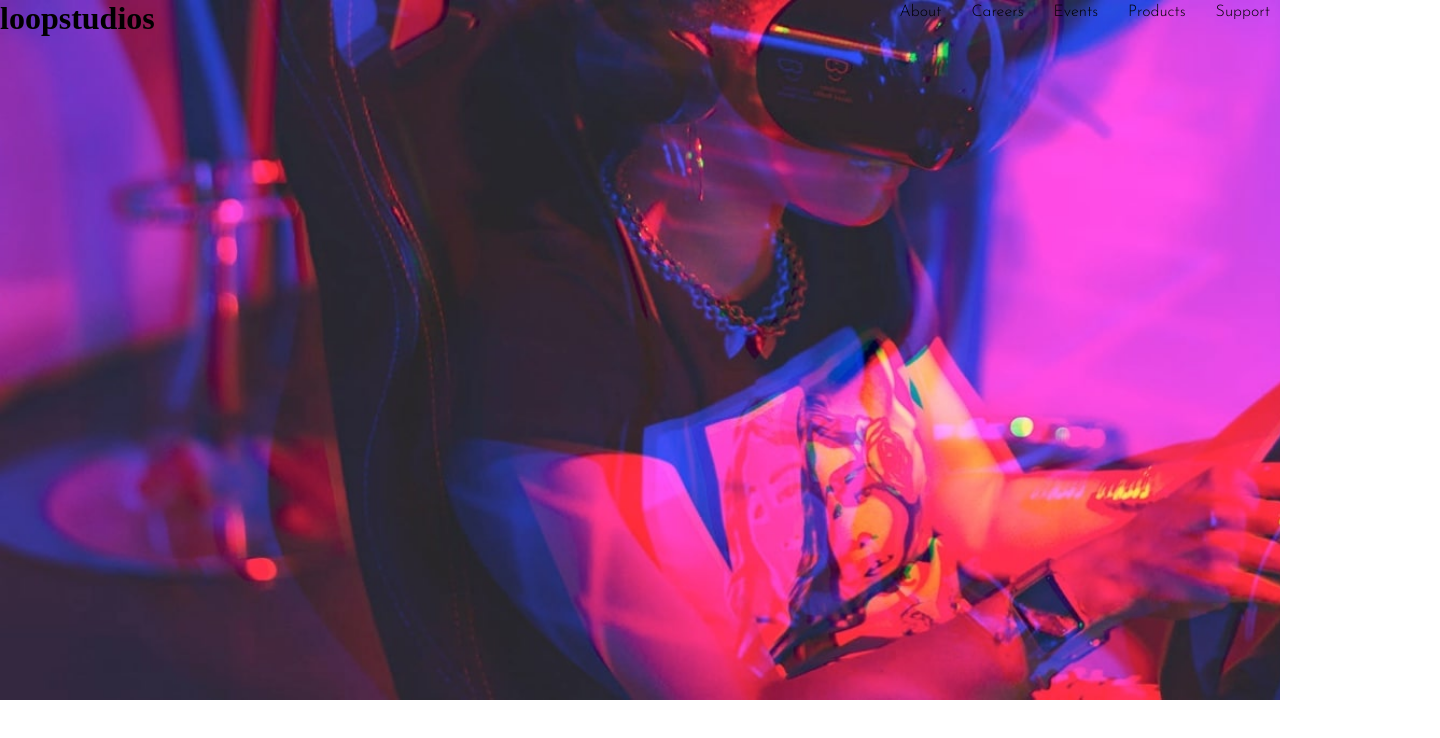
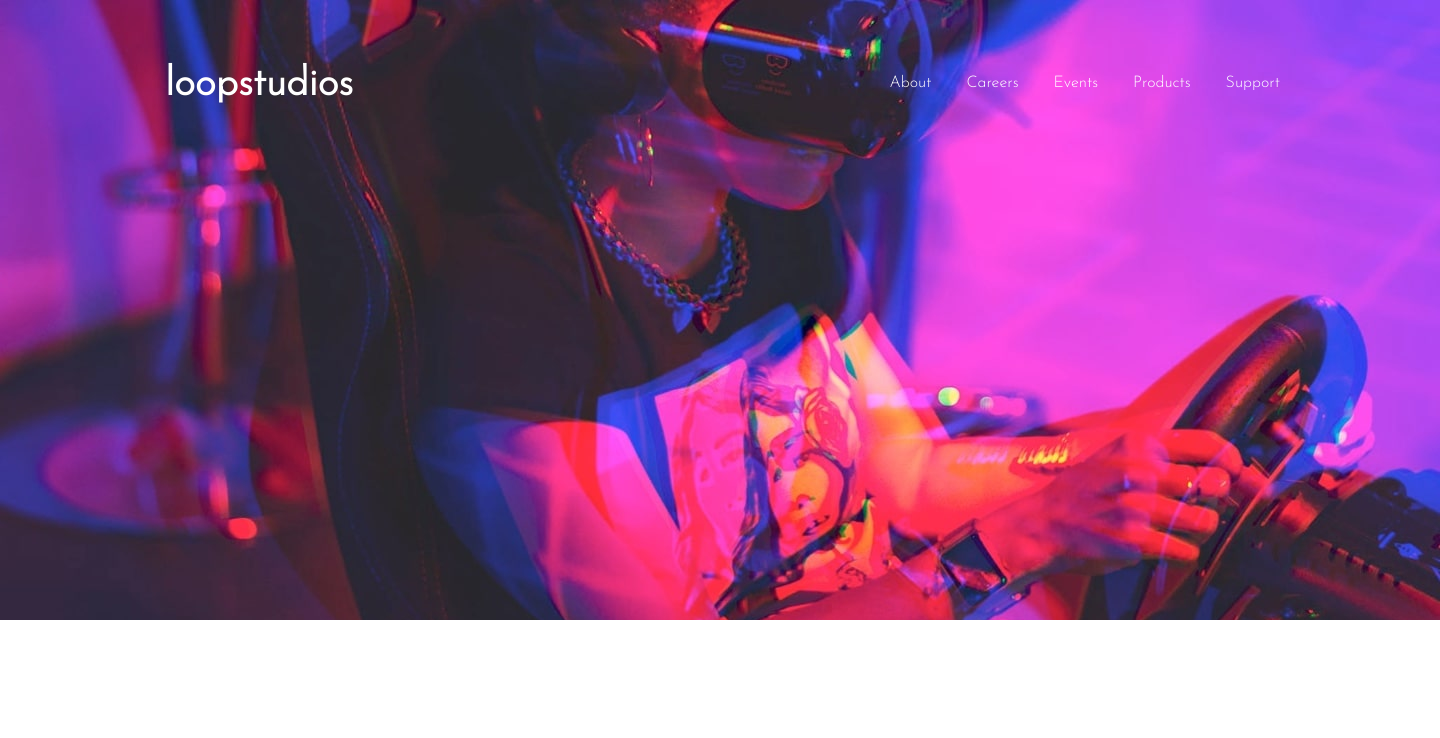
Before and after one commit to jdanymc/minihackaton, a plain HTML site: page index.html in a window 1280 px wide. Shown: the whole page, 1440 px wide, since content can reach past the window. Drawn offline with Linux system fonts and the light colour scheme.

Commit message:
2nd commit

```diff
--- a/css/style.css
+++ b/css/style.css
@@ -1,26 +1,49 @@
 * {
-  margin: 0;
+  margin: 0px;
   box-sizing: border-box;
-  padding: 1000;
+  padding: 0px;
 }
 
 header {
   display: flex;
-  flex-direction: row;
   justify-content: space-between;
   background: url(../img/image-hero.jpg) no-repeat;
-  background-size: cover;
-  height: 700px;
-  overflow: hidden;
-  padding: 100;
+  background-size:cover;
+  height: 620px;
+  width: 1440px;
+
 }
 
-.menu {
-  margin: 0 auto;
-  width: 1000px;
-  overflow: hidden;
+.title {
+  font-family: 'Josefin Sans', sans-serif;
+  font-size: 40px;
+  color: white;
+  padding-top: 65px;
+  padding-left: 165px;
 }
 
+.navbar__list {
+  display: flex;
+  list-style: none;
+  gap: 35px;
+  padding-top: 20px;
+  font-family: 'Josefin Sans', sans-serif;
+  color: white;
+  padding-top: 75px;
+  padding-right: 160px;
+}
+
+
+/* .navbar__list {
+  display: flex;
+  flex-direction: row;
+  list-style: none;
+  text-align: center;
+  gap: 10px;
+  padding: 20;
+} */
+
+/** prueba 1
 /* .navbar__list {
     display: flex;
     flex-direction: row;
@@ -35,26 +58,21 @@ header {
     padding: 20;
   } */
 
-.navbar__list-item {
+
+
+/* .navbar__list-item {
   display: inline-block;
   border-radius: 20px;
   padding: 3.5px 10px;
   transition: all 0.1s ease-in 0s;
   cursor: pointer;
-  padding: 20;
+  padding: 20px;
   font-family: 'Josefin Sans', sans-serif;
-}
-
-.navbar__list {
-  display: flex;
-  flex-direction: row;
-  list-style: none;
-  text-align: center;
-  gap: 10px;
-  padding: 20;
+  font-size: 15px;
+  color: white;
 }
 
 .navbar__list-item:hover {
   background-color: #0287a8;
   transform: scale(1.15);
-}
+} */
--- a/index.html
+++ b/index.html
@@ -9,28 +9,19 @@
   </head>
   <body>
     <header>
-      <h1>loopstudios</h1>
-
+      <h1 class="title">loopstudios</h1>
       <nav class="navbar">
-        <section id="menu">
         <ul class="navbar__list">
-            <!-- <a href="https://www.google.com" target="_blank"> About</a>
-            <a href="https://www.google.com" target="_blank"> Careers</a>
-            <a href="https://www.google.com" target="_blank"> Events</a>
-            <a href="https://www.google.com" target="_blank"> Products</a>
-            <a href="https://www.google.com" target="_blank"> Support</a> -->
-
           <li class="navbar__list-item">About</li>
           <li class="navbar__list-item">Careers</li>
           <li class="navbar__list-item">Events</li>
           <li class="navbar__list-item">Products</li>
           <li class="navbar__list-item">Support</li>
+        </ul>
+      </nav>
       <style>
-              @import url('https://fonts.googleapis.com/css2?family=Josefin+Sans:ital,wght@0,300;1,300&display=swap');
+        @import url("https://fonts.googleapis.com/css2?family=Alata&family=Josefin+Sans:ital,wght@0,300;1,300&display=swap");
       </style>
-          </ul>
-        </section>
-      </nav>
     </header>
   </body>
 </html>
```
Lines whose indentation alone changed are shown as unchanged.
